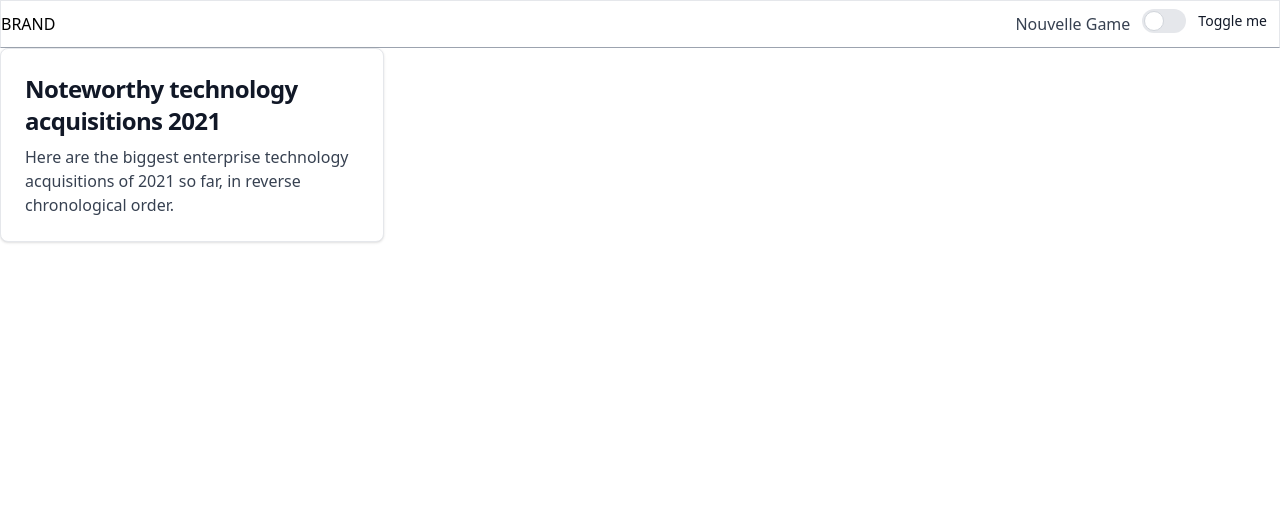
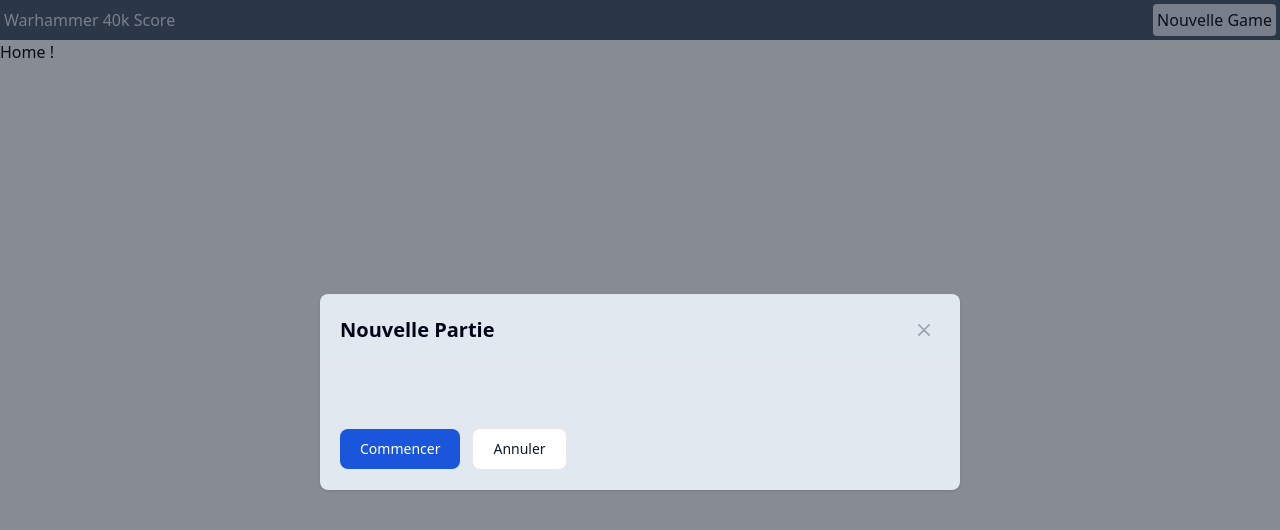
Before and after one commit to eliemoriceau/w40K-score, an Angular app: page / in a window 1280 px wide. Both pictures are taken after a click on the button "Nouvelle Game". Shown: the top 530 px of the page. Built offline with nearby package versions, Linux system fonts and the light colour scheme.

Commit message:
feat: modal pre game

```diff
--- a/src/app/components/dark-mode-toggle/dark-mode-toggle.component.html
+++ /dev/null
@@ -1,4 +0,0 @@
-<button id="theme-toggle" type="button" class="text-gray-500 dark:text-gray-400 hover:bg-gray-100 dark:hover:bg-gray-700 focus:outline-none focus:ring-4 focus:ring-gray-200 dark:focus:ring-gray-700 rounded-lg text-sm p-2.5">
-  <svg id="theme-toggle-dark-icon" class="hidden w-5 h-5" fill="currentColor" viewBox="0 0 20 20" xmlns="http://www.w3.org/2000/svg"><path d="M17.293 13.293A8 8 0 016.707 2.707a8.001 8.001 0 1010.586 10.586z"></path></svg>
-  <svg id="theme-toggle-light-icon" class="hidden w-5 h-5" fill="currentColor" viewBox="0 0 20 20" xmlns="http://www.w3.org/2000/svg"><path d="M10 2a1 1 0 011 1v1a1 1 0 11-2 0V3a1 1 0 011-1zm4 8a4 4 0 11-8 0 4 4 0 018 0zm-.464 4.95l.707.707a1 1 0 001.414-1.414l-.707-.707a1 1 0 00-1.414 1.414zm2.12-10.607a1 1 0 010 1.414l-.706.707a1 1 0 11-1.414-1.414l.707-.707a1 1 0 011.414 0zM17 11a1 1 0 100-2h-1a1 1 0 100 2h1zm-7 4a1 1 0 011 1v1a1 1 0 11-2 0v-1a1 1 0 011-1zM5.05 6.464A1 1 0 106.465 5.05l-.708-.707a1 1 0 00-1.414 1.414l.707.707zm1.414 8.486l-.707.707a1 1 0 01-1.414-1.414l.707-.707a1 1 0 011.414 1.414zM4 11a1 1 0 100-2H3a1 1 0 000 2h1z" fill-rule="evenodd" clip-rule="evenodd"></path></svg>
-</button>
--- /dev/null
+++ b/src/app/components/modal-pre-game/modal-pre-game.component.html
@@ -0,0 +1,28 @@
+<div id="default-modal" tabindex="-1" aria-hidden="true" class="hidden overflow-y-auto overflow-x-hidden fixed top-0 right-0 left-0 z-50 justify-center items-center w-full md:inset-0 h-[calc(100%-1rem)] max-h-full">
+  <div class="relative p-4 w-full max-w-2xl max-h-full">
+    <!-- Modal content -->
+    <div class="relative bg-slate-200 rounded-lg shadow">
+      <!-- Modal header -->
+      <div class="flex items-center justify-between p-4 md:p-5 border-b rounded-t dark:border-gray-600">
+        <h3 class="text-xl font-semibold text-slate-950">
+          Nouvelle Partie
+        </h3>
+        <button type="button" class="text-gray-400 bg-transparent hover:bg-gray-200 hover:text-gray-900 rounded-lg text-sm w-8 h-8 ms-auto inline-flex justify-center items-center dark:hover:bg-gray-600 dark:hover:text-white" data-modal-hide="default-modal">
+          <svg class="w-3 h-3" aria-hidden="true" xmlns="http://www.w3.org/2000/svg" fill="none" viewBox="0 0 14 14">
+            <path stroke="currentColor" stroke-linecap="round" stroke-linejoin="round" stroke-width="2" d="m1 1 6 6m0 0 6 6M7 7l6-6M7 7l-6 6"/>
+          </svg>
+          <span class="sr-only">Close modal</span>
+        </button>
+      </div>
+      <!-- Modal body -->
+      <div class="p-4 md:p-5 space-y-4">
+
+      </div>
+      <!-- Modal footer -->
+      <div class="flex items-center p-4 md:p-5 border-t border-gray-200 rounded-b dark:border-gray-600">
+        <button data-modal-hide="default-modal" type="button" class="text-white bg-blue-700 hover:bg-blue-800 focus:ring-4 focus:outline-none focus:ring-blue-300 font-medium rounded-lg text-sm px-5 py-2.5 text-center dark:bg-blue-600 dark:hover:bg-blue-700 dark:focus:ring-blue-800">Commencer</button>
+        <button data-modal-hide="default-modal" type="button" class="py-2.5 px-5 ms-3 text-sm font-medium text-gray-900 focus:outline-none bg-white rounded-lg border border-gray-200 hover:bg-gray-100 hover:text-blue-700 focus:z-10 focus:ring-4 focus:ring-gray-100 dark:focus:ring-gray-700 dark:bg-gray-800 dark:text-gray-400 dark:border-gray-600 dark:hover:text-white dark:hover:bg-gray-700">Annuler</button>
+      </div>
+    </div>
+  </div>
+</div>
--- a/src/app/components/nav-bar/nav-bar.component.html
+++ b/src/app/components/nav-bar/nav-bar.component.html
@@ -1,18 +1,11 @@
-<nav class="bg-white border border-b-gray-400 dark:bg-gray-900 h-12 flex align-middle justify-between">
-  <div class="flex items-center">
-    BRAND
+<nav class="bg-slate-600 flex items-center justify-between p-1">
+  <div class="flex items-center text-slate-200">
+    Warhammer 40k Score
   </div>
   <div class="flex items-center">
     <div>
-      <button class="text-gray-700 dark:text-gray-300">Nouvelle Game</button>
-    </div>
-    <div class="p-3">
-      <label class="inline-flex items-center cursor-pointer">
-        <input type="checkbox" value="" class="sr-only peer">
-        <div
-          class="relative w-11 h-6 bg-gray-200 peer-focus:outline-none peer-focus:ring-4 peer-focus:ring-blue-300 dark:peer-focus:ring-blue-800 rounded-full peer dark:bg-gray-700 peer-checked:after:translate-x-full rtl:peer-checked:after:-translate-x-full peer-checked:after:border-white after:content-[''] after:absolute after:top-[2px] after:start-[2px] after:bg-white after:border-gray-300 after:border after:rounded-full after:h-5 after:w-5 after:transition-all dark:border-gray-600 peer-checked:bg-blue-600"></div>
-        <span class="ms-3 text-sm font-medium text-gray-900 dark:text-gray-300">Toggle me</span>
-      </label>
+      <button class="p-1 text-slate-950 bg-slate-200 rounded" data-modal-target="default-modal" data-modal-toggle="default-modal" (click)="newGame()">Nouvelle Game</button>
     </div>
   </div>
 </nav>
+<app-modal-pre-game/>
--- a/src/app/components/nav-bar/nav-bar.component.ts
+++ b/src/app/components/nav-bar/nav-bar.component.ts
@@ -1,12 +1,18 @@
 import { Component } from '@angular/core';
+import {ModalPreGameComponent} from "../modal-pre-game/modal-pre-game.component";
 
 @Component({
   selector: 'app-nav-bar',
   standalone: true,
-  imports: [],
+  imports: [
+    ModalPreGameComponent
+  ],
   templateUrl: './nav-bar.component.html',
   styleUrl: './nav-bar.component.css'
 })
 export class NavBarComponent {
 
+  newGame() {
+    console.log('New Game')
+  }
 }
--- a/src/app/views/home/home.component.html
+++ b/src/app/views/home/home.component.html
@@ -1,6 +1 @@
-
-<a href="#" class="block max-w-sm p-6 bg-white border border-gray-200 rounded-lg shadow hover:bg-gray-100 dark:bg-gray-800 dark:border-gray-700 dark:hover:bg-gray-700">
-
-  <h5 class="mb-2 text-2xl font-bold tracking-tight text-gray-900 dark:text-white">Noteworthy technology acquisitions 2021</h5>
-  <p class="font-normal text-gray-700 dark:text-gray-400">Here are the biggest enterprise technology acquisitions of 2021 so far, in reverse chronological order.</p>
-</a>
+<p>Home !</p>
--- a/src/app/views/home/home.component.ts
+++ b/src/app/views/home/home.component.ts
@@ -1,9 +1,12 @@
 import { Component } from '@angular/core';
+import {ModalPreGameComponent} from "../../components/modal-pre-game/modal-pre-game.component";
 
 @Component({
   selector: 'app-home',
   standalone: true,
-  imports: [],
+  imports: [
+    ModalPreGameComponent
+  ],
   templateUrl: './home.component.html',
   styleUrl: './home.component.css'
 })
```
Also changed, not shown: src/app/components/dark-mode-toggle/dark-mode-toggle.component.ts (deleted, +0 -12 lines), src/app/components/modal-pre-game/modal-pre-game.component.ts (added, +12 -0 lines), src/app/components/modal-pre-game/modal-pre-game.component.css (added), 1 other file (tests, documents, lock files or other folders).
